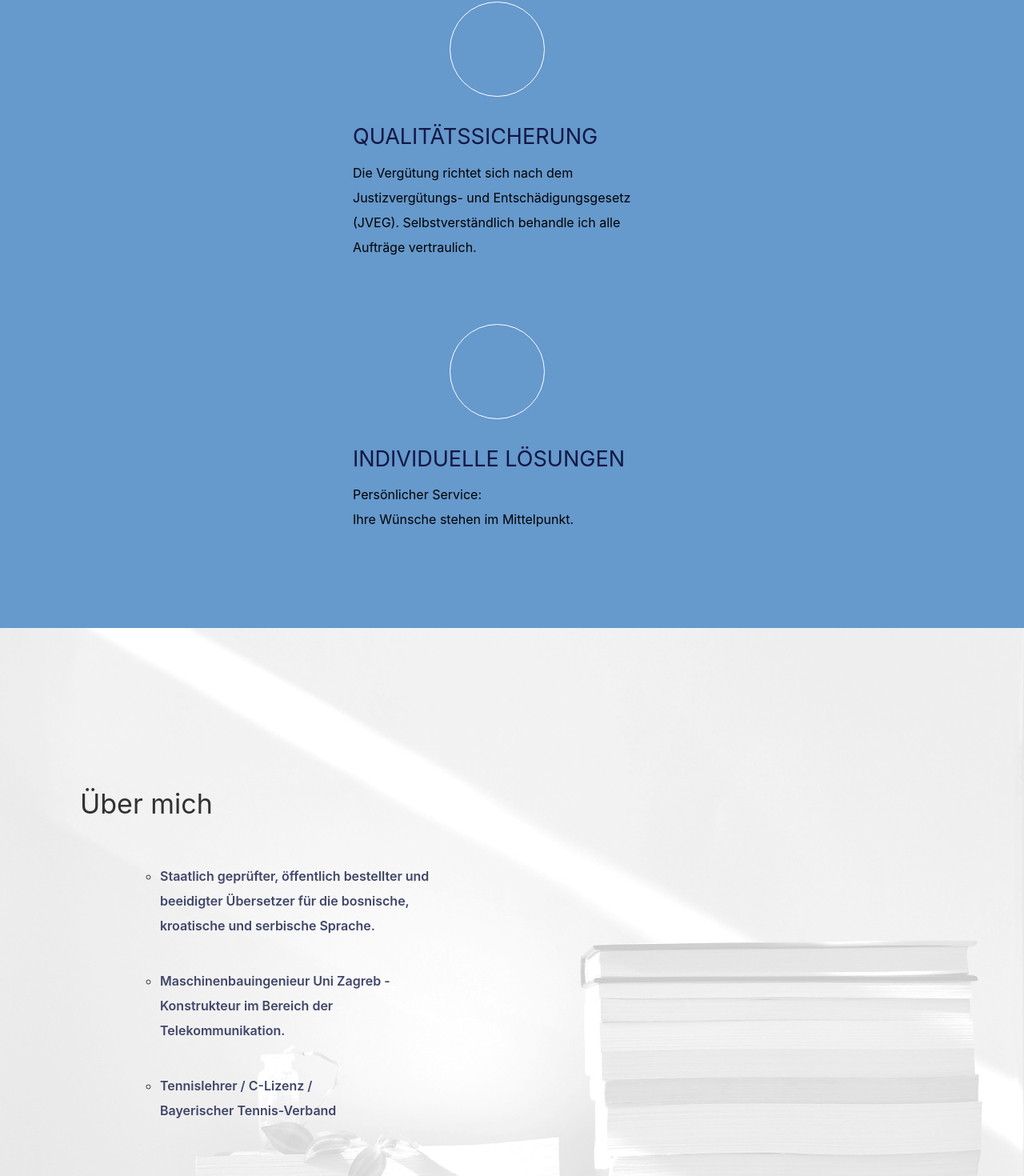
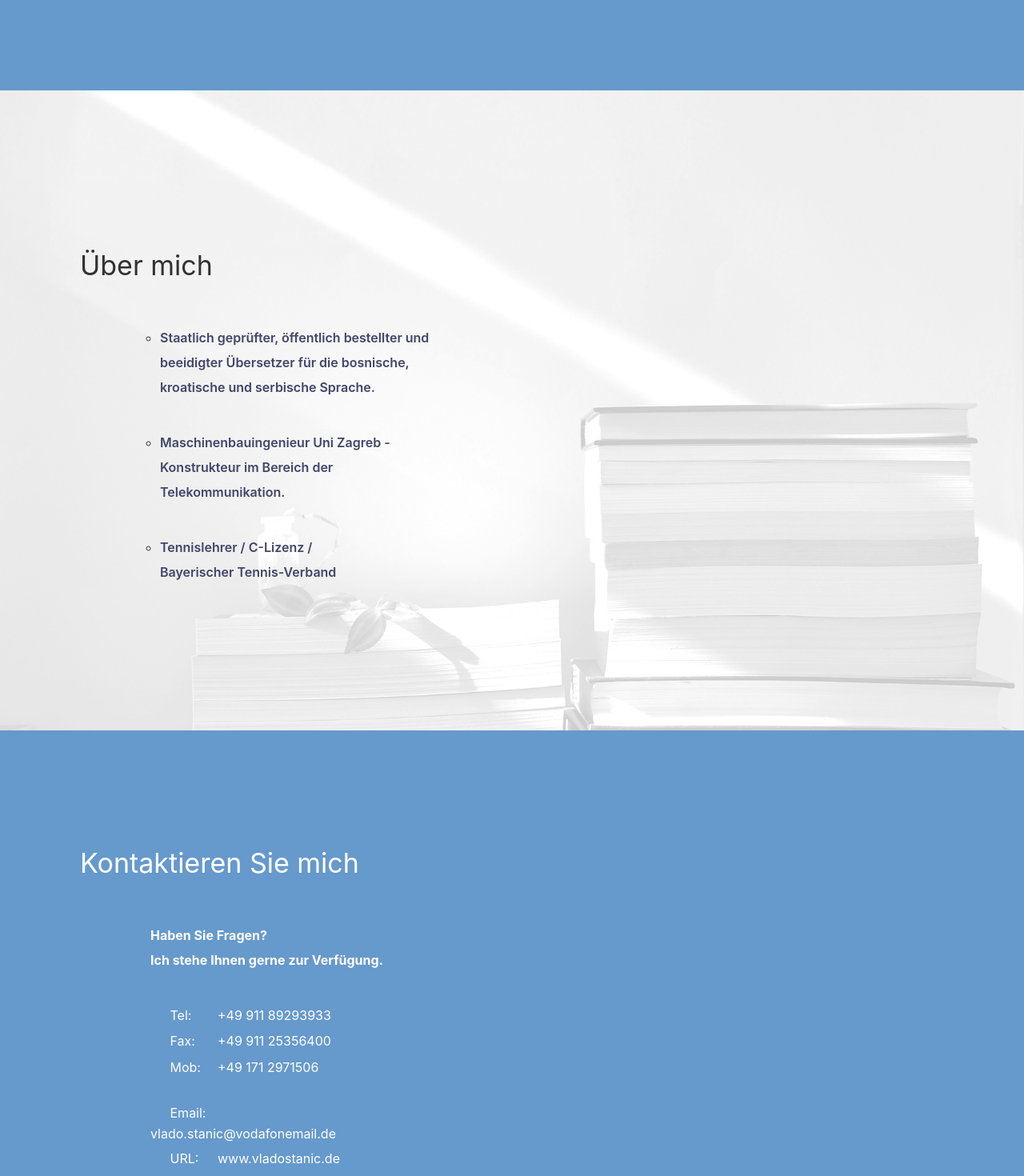
Before and after one commit to Mjusup258/Ubersetzungsburo, a SvelteKit app: page / in a window 1280 px wide. Shown: the part 1300-2770 px from the top of the page at 80% size. Built offline with nearby package versions, Linux system fonts and the light colour scheme; some icons are missing.

Commit message:
Working main page. Service Pending.

```diff
--- a/src/routes/Hamburger.svelte
+++ b/src/routes/Hamburger.svelte
@@ -1,5 +1,5 @@
 <script>
-    export let open = false
+    export let open = true
 </script>
 
 <button class="hamburger-button" class:open on:click={() => open = !open}>
--- a/src/routes/Main.svelte
+++ b/src/routes/Main.svelte
@@ -76,25 +76,6 @@
                     <h3>Kontaktieren Sie mich</h3>
                 </div>
                 <div class="row">
-                    <!--
-                    <div class="col-lg-5 col-md-6 mb-4 contact-form">
-                        <div class="form tm-contact-item-inner">
-                            <form action="#" method="POST">
-                                <div class="form-group">
-                                    <input name="name" type="text" class="form-control" placeholder="Name">
-                                </div>
-                                <div class="form-group">
-                                    <input name="email" type="text" class="form-control" placeholder="E-Mail">
-                                </div>
-                                <div class="form-group">
-                                    <textarea name="message" class="textarea form-control" placeholder="Nachricht"></textarea>
-                                </div>
-                                <div class="form-group text-right">
-                                    <input type="submit" class="btn btn-primary" value="ABSENDEN">
-                                </div>
-                            </form>
-                        </div>
-                    </div>-->
                     <div class="contact-details">
                         <div class="tm-contact-item-inner-2">
                             <p><b>Haben Sie Fragen?  <br> Ich stehe Ihnen gerne zur Verfügung.</b></p>
@@ -228,11 +209,12 @@
     .service-section {
         padding-top: 90px!important;
         padding-bottom: 90px!important;
-        min-height: 850px;
         background-color: #6699cc;
         font-family: 'Inter', sans-serif;
     }
-    .service-section .container { max-width: 1242px; }
+    .service-section .container {
+        max-width: 1242px;
+    }
 
     .tm-service-item-inner {
         max-width: 360px;
@@ -248,12 +230,18 @@
     }
 
 
-    .service-section .item.one { margin-top: 80px; }
+    .service-section .item.one {
+        margin-top: 80px;
+    }
     @media (max-width: 767px) {
-        .service-section .item.one { margin-top: 0;}
+        .service-section .item.one {
+            margin-top: 0;
+        }
     }
 
-    .service-section .item.two { margin-top: 80px; }
+    .service-section .item.two {
+        margin-top: 80px;
+    }
 
     @media (max-width: 767px) {
         .service-section .item.two { margin-top: 0; }
@@ -291,7 +279,6 @@
         text-transform: uppercase;
         font-size: 27px;
         margin-bottom: 9px;
-
     }
 
     .service-section .item p {
@@ -299,7 +286,22 @@
         margin-bottom: 0;
         font-weight: lighter;
     }
+    @media (min-width: 1200px) {
+        .row {
+            --bs-gutter-x: 1.5rem;
+            --bs-gutter-y: 0;
+            display: flex;
+            flex-wrap: wrap;
+            margin-top: calc(var(--bs-gutter-y) * -1);
+            margin-right: calc(var(--bs-gutter-x) / -2);
+            margin-left: calc(var(--bs-gutter-x) / -2);
+        }
 
+        .col-md-4 {
+            flex: 0 0 auto;
+            width: calc((85%) * 0.33);
+        }
+    }
     /* <<< About-me-section (formerly known as gallery-section) >>> */
     .a-image {
         background-image: url("/Stack of books.jpg");
@@ -314,7 +316,6 @@
         background-attachment: fixed;
     }
     .about-me-section {
-        background-color: #99ccff;
         font-family: 'Inter', sans-serif;
     }
     .about-me-section .title {
@@ -325,11 +326,12 @@
     }
 
     @media (max-width: 767px) {
-        .about-me-section .title { margin-bottom: 40px; }
+        .about-me-section .title {
+            margin-bottom: 40px;
+        }
     }
 
     .about-me-details p {
-
         line-height: 31px;
         margin-bottom: 38px;
         color: #111844;
@@ -362,7 +364,9 @@
         text-decoration: none;
     }
 
-    .about-me-details ul li a:hover { color: #99ccff; }
+    .about-me-details ul li a:hover {
+        color: #99ccff;
+    }
 
     .tm-work-item-inner {
         margin-left: 200px; /*about me text location */
@@ -376,6 +380,9 @@
     /* <<< Contact-section >>> */
 
     .contact-section {
+        padding-top: 90px!important;
+        padding-bottom: 90px!important;
+        height: 100vh;
         background-color: #6699cc;
         flex-direction: column;
         justify-content: center;
@@ -389,12 +396,10 @@
         font-size: 34px;
     }
 
-    .contact-section .contact-form .form-group { margin-bottom: 24px; }
-    .tm-contact-item-inner { max-width: 360px; }
     .tm-contact-item-inner-2 { max-width: 330px; }
 
     .tm-contact-item-inner-2 {
-        margin-left: 200px; /*contact text location */
+        margin-left: 200px;
         margin-right: auto;
     }
 
```
